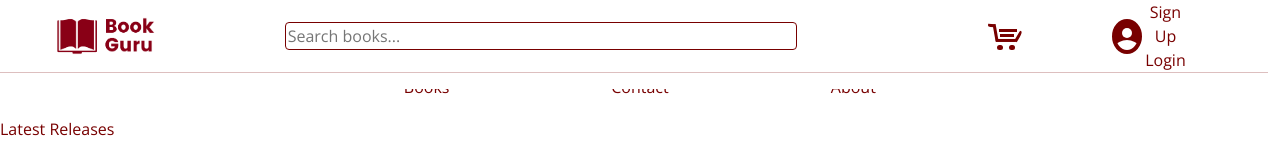
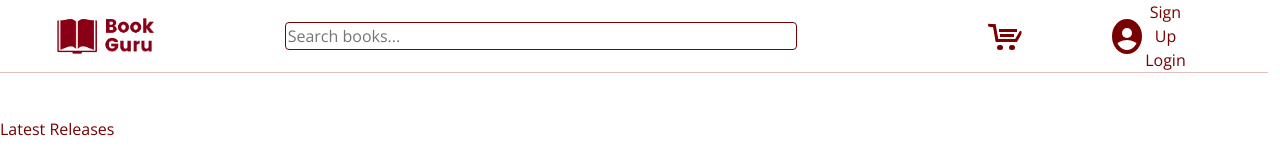
Before and after one commit to pilardubiau/BookGuru-1, a React (Create React App) app: page / in a window 1280 px wide. Shown: the top 150 px of the page. Built offline with nearby package versions, Linux system fonts and the light colour scheme; no server answers.

Commit message:
detalles

```diff
--- a/src/components/Books.jsx
+++ b/src/components/Books.jsx
@@ -37,7 +37,7 @@ const Books= () => {
                             <img src={book.img} alt="" />
                         </Link>
                         <div className="tamaño">{book.title.slice(0, 21)}</div>
-                        <div>Price: {book.price} $$$</div>
+                        <div>Price: {book.price} U$D</div>
                         <div><button onClick={()=>addOrder(book.id)}>Add to cart</button></div>
                         <br />
                     </div>
--- a/src/containers/Cart.jsx
+++ b/src/containers/Cart.jsx
@@ -46,9 +46,9 @@ const Cart = () => {
   return (
     <div className="cart">
       {/* onClick={() => history.push("/previous")} */}
-      <Link to="/previous">
+      <Link className="sub-link" to="/previous">
         <button
-          className="checkout sub-link"
+          className="checkout"
           style={{ textDecoration: "none" }}
         >
           Previous Orders
--- a/src/styles/NavBar.css
+++ b/src/styles/NavBar.css
@@ -37,7 +37,7 @@
   align-items: center;
   text-align: center;
   top: 0%;
-  margin-top: 70px;
+  margin-top: 61px;
   color: #780000;
   background-color: white;
   position: fixed; /* Set the navbar to fixed position */
```
Also changed, not shown: src/styles/Cart.css (line endings or trailing spaces).
